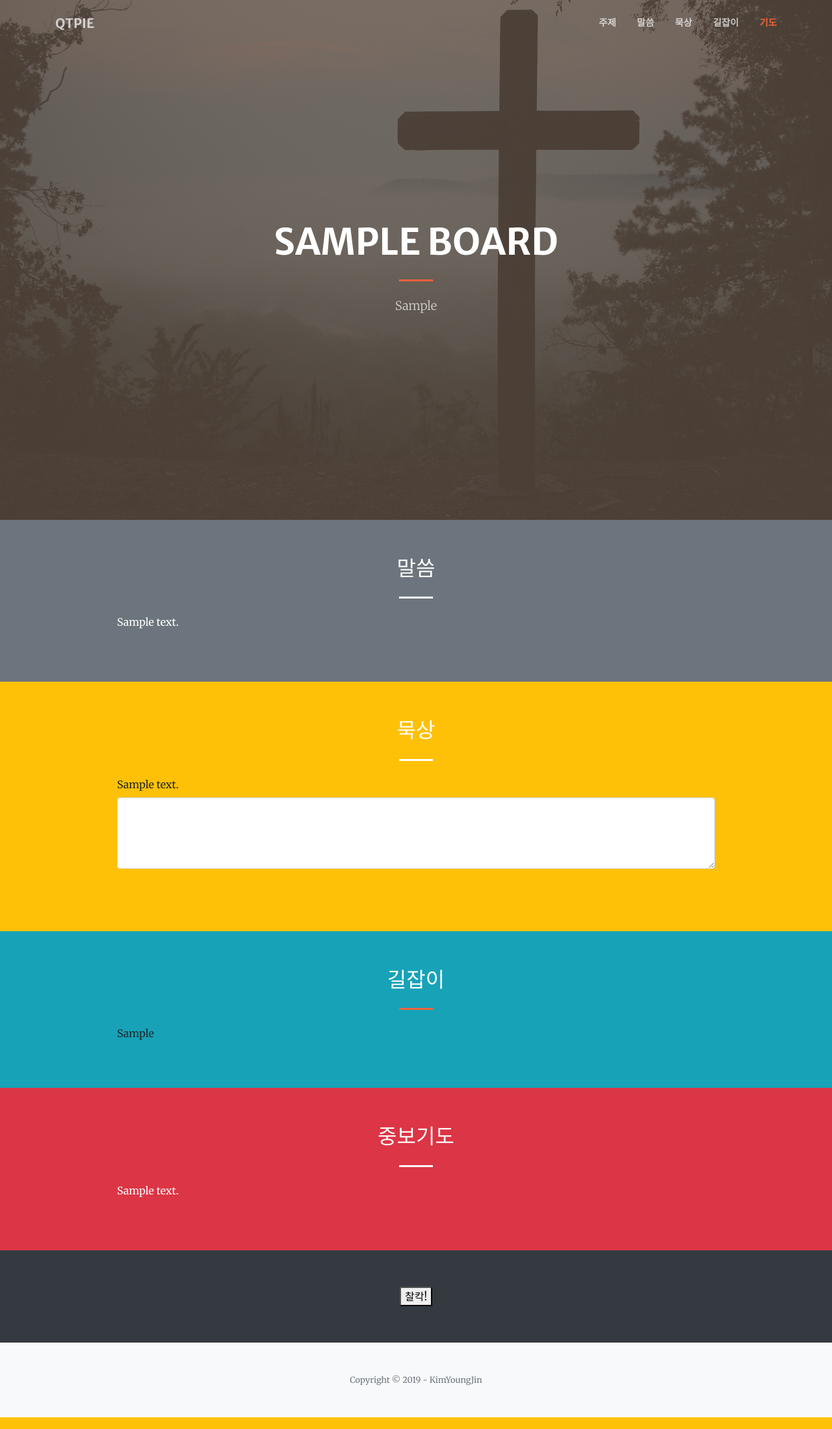
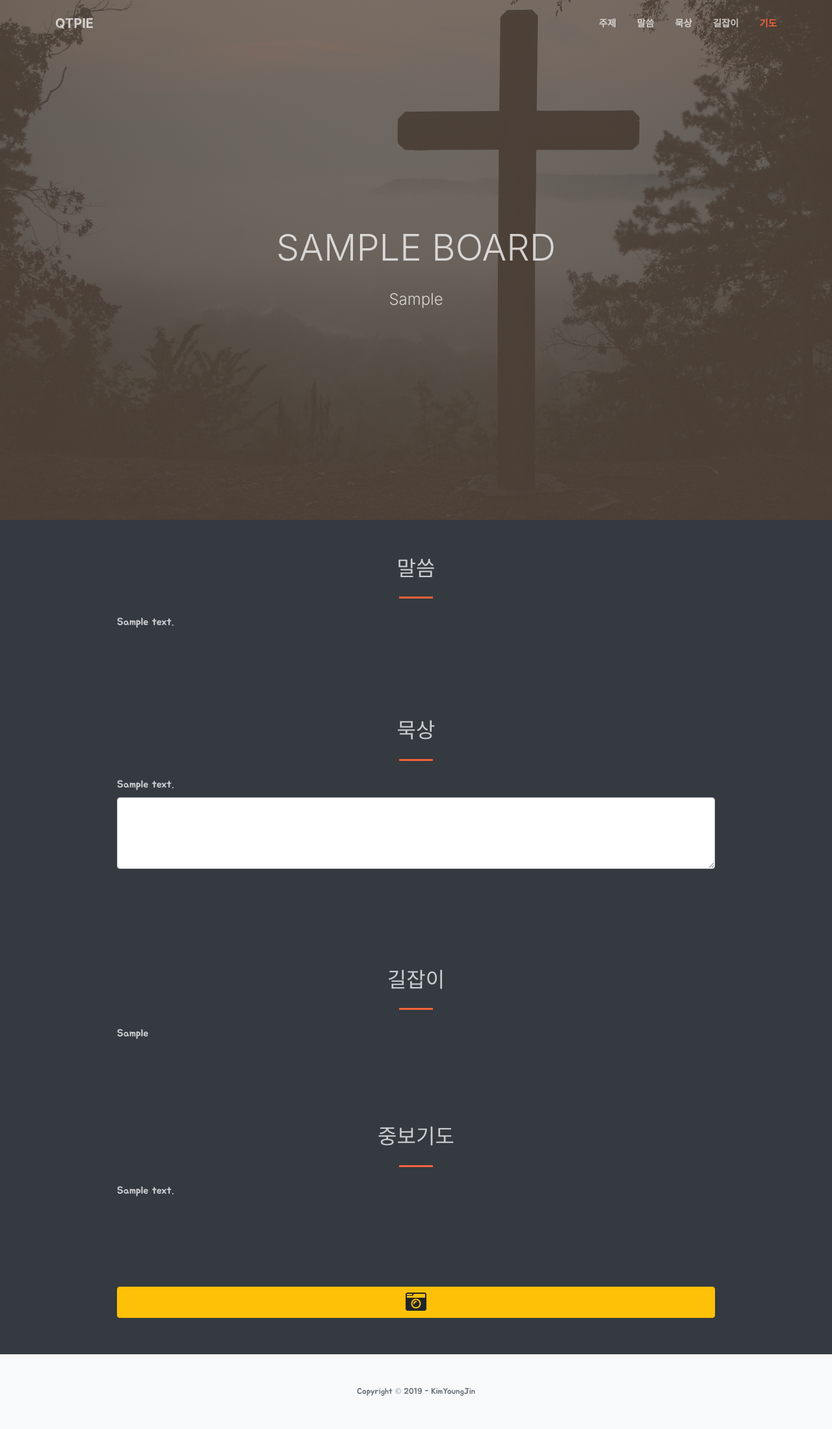
Before and after one commit to Shaffron/qtpie, a Django app: page /contemplate/1 in a window 1280 px wide. Shown: the whole page at 65% size. Run offline with Django 3.2, Linux system fonts and the light colour scheme; tables that the repository leaves empty hold one stand-in row (values such as "Sample post"); some libraries are stand-ins or nearby versions.

Commit message:
스타일 재구성

```diff
--- a/contemplate/templates/contemplate.html
+++ b/contemplate/templates/contemplate.html
@@ -15,26 +15,25 @@
 <header class="masthead">
   <div class="container h-100">
       <div class="row h-100 align-items-center justify-content-center text-center">
-      <div class="col-lg-10 align-self-end">
-          <h1 class="text-uppercase text-white font-weight-bold">{{ board.subject }}</h1>
-          <hr class="divider my-4">
-      </div>
-      <div class="col-lg-8 align-self-baseline">
-          <p class="text-white-75 font-weight-light mb-5"> {{ board.paragraph }} </p>
-      </div>
+        <div class="col-lg-10 align-self-end mb-4">
+            <h1 class="text-uppercase text-white-75 font-weight-light">{{ board.subject }}</h1>
+        </div>
+        <div class="col-lg-8 align-self-baseline">
+            <h4 class="text-w text-white-75 font-weight-light mb-5"> {{ board.paragraph }} </h4>
+        </div>
       </div>
   </div>
 </header>
 
 <!-- 말씀 Section -->
-<section class="page-section bg-secondary" id="about">
+<section class="page-section bg-dark" id="word">
   <div class="container">
     <div class="row justify-content-center">
       <div class="col-lg-10">
-        <h2 class="text-white text-center mt-0">말씀</h2>
-        <hr class="divider light my-4">
+        <h2 class="text-white-75 text-center mt-0">말씀</h2>
+        <hr class="divider my-4">
         {% for node in word %}
-          <p class="text-white mb-4">{{ node.message }}</p>
+          <p class="text-white-75 mb-4">{{ node.message }}</p>
         {% endfor %}
       </div>
     </div>
@@ -42,16 +41,16 @@
 </section>
 
 <!-- 묵상 Section -->
-<section class="page-section bg-warning" id="services">
+<section class="page-section bg-dark" id="contemplation">
   <div class="container">
     <div class="row justify-content-center">
       <div class="col-lg-10">
-        <h2 class="text-white text-center mt-0">묵상</h2>
-        <hr class="divider light my-4">
+        <h2 class="text-white-75 text-center mt-0">묵상</h2>
+        <hr class="divider my-4">
         <form style="width:100%;">
           {% for question in contemplation %}
             <div class="form-group">
-              <label for="exampleFormControlTextarea1">{{ question.message }}</label>
+              <label for="exampleFormControlTextarea1" class="text-white-75">{{ question.message }}</label>
               <textarea class="form-control" id="question" rows="4"></textarea>
             </div>
             <br />
@@ -63,38 +62,40 @@
 </section>
 
 <!-- 길잡이 Section -->
-<section class="page-section bg-info" id="contact">
+<section class="page-section bg-dark" id="guide">
   <div class="container">
     <div class="row justify-content-center">
       <div class="col-lg-10">
-        <h2 class="text-white text-center mt-0">길잡이</h2>
+        <h2 class="text-white-75 text-center mt-0">길잡이</h2>
         <hr class="divider my-4">
-        <p>{{ board.guide }}</p>
+        <p class="text-white-75">{{ board.guide }}</p>
       </div>
     </div>
   </div>
 </section>
 
 <!-- 중보기도 Section -->
-<section class="page-section bg-danger" id="pray">
+<section class="page-section bg-dark" id="pray">
   <div class="container">
     <div class="row justify-content-center">
       <div class="col-lg-10">
-        <h2 class="text-white text-center mt-0">중보기도</h2>
-        <hr class="divider light my-4">
+        <h2 class="text-white-75 text-center mt-0">중보기도</h2>
+        <hr class="divider my-4">
         {% for node in prayer %}
-          <p class="text-white mb-4">{{ node.message }}</p>
+          <p class="text-white-75 mb-4">{{ node.message }}</p>
         {% endfor %}
       </div>
     </div>
   </div>
 </section>
 
-<section class="page-section bg-dark" id="pray" style="padding: 2rem;">
+<section class="page-section bg-dark" id="snapshot" style="padding: 2rem;">
   <div class="container">
     <div class="row justify-content-center">
       <div class="col-lg-10 text-center">
-        <button id="snapshot" onclick="Snapshot.takeShot();">찰칵!</button>
+        <button id="snapshot" class="btn btn-block btn-warning" onclick="Snapshot.takeShot();">
+          <i class='fa fa-camera-retro fa-2x'></i>
+        </button>
       </div>
     </div>
   </div>
--- a/templates/base.html
+++ b/templates/base.html
@@ -16,8 +16,7 @@
   <link href="{% static 'core/vendor/fontawesome-free/css/all.min.css' %}" rel="stylesheet" type="text/css">
 
   <!-- Google Fonts -->
-  <link href="https://fonts.googleapis.com/css?family=Merriweather+Sans:400,700" rel="stylesheet">
-  <link href='https://fonts.googleapis.com/css?family=Merriweather:400,300,300italic,400italic,700,700italic' rel='stylesheet' type='text/css'>
+  <link href="https://fonts.googleapis.com/css?family=Jua&display=swap" rel="stylesheet">
 
   <!-- Plugin CSS -->
   <link href="{% static 'core/vendor/magnific-popup/magnific-popup.css' %}" rel="stylesheet">
@@ -30,27 +29,27 @@
   {% endblock %}
 </head>
 
-<body id="page-top">
+<body id="page-top" style="font-family:'Jua';">
   <!-- Navigation -->
   <nav class="navbar navbar-expand-lg navbar-light fixed-top py-3" id="mainNav">
     <div class="container">
-      <a class="navbar-brand js-scroll-trigger" href="#page-top">QTPIE  </a>
+      <a class="navbar-brand js-scroll-trigger" href="#page-top">QTPIE</a>
       <button class="navbar-toggler navbar-toggler-right" type="button" data-toggle="collapse" data-target="#navbarResponsive" aria-controls="navbarResponsive" aria-expanded="false" aria-label="Toggle navigation">
         <span class="navbar-toggler-icon"></span>
       </button>
       <div class="collapse navbar-collapse" id="navbarResponsive">
         <ul class="navbar-nav ml-auto my-2 my-lg-0">
-        <li class="nav-item">
+          <li class="nav-item">
             <a class="nav-link js-scroll-trigger" href="#page-top">주제</a>
           </li>
           <li class="nav-item">
-            <a class="nav-link js-scroll-trigger" href="#about">말씀</a>
+            <a class="nav-link js-scroll-trigger" href="#word">말씀</a>
           </li>
           <li class="nav-item">
-            <a class="nav-link js-scroll-trigger" href="#services">묵상</a>
+            <a class="nav-link js-scroll-trigger" href="#contemplation">묵상</a>
           </li>
           <li class="nav-item">
-            <a class="nav-link js-scroll-trigger" href="#contact">길잡이</a>
+            <a class="nav-link js-scroll-trigger" href="#guide">길잡이</a>
           </li>
           <li class="nav-item">
             <a class="nav-link js-scroll-trigger" href="#pray">기도</a>
```
Also changed, not shown: contemplate/static/contemplate/css/custom.css (+12 -0 lines).
